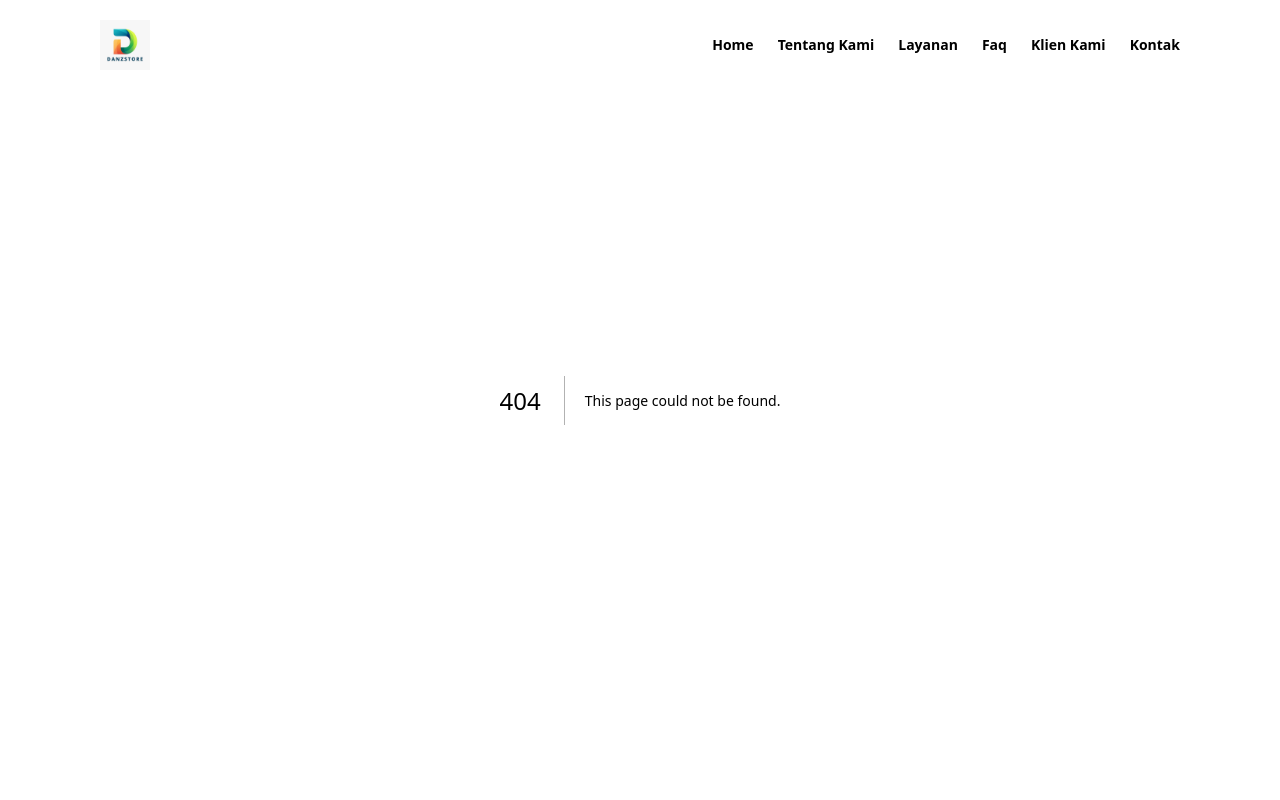
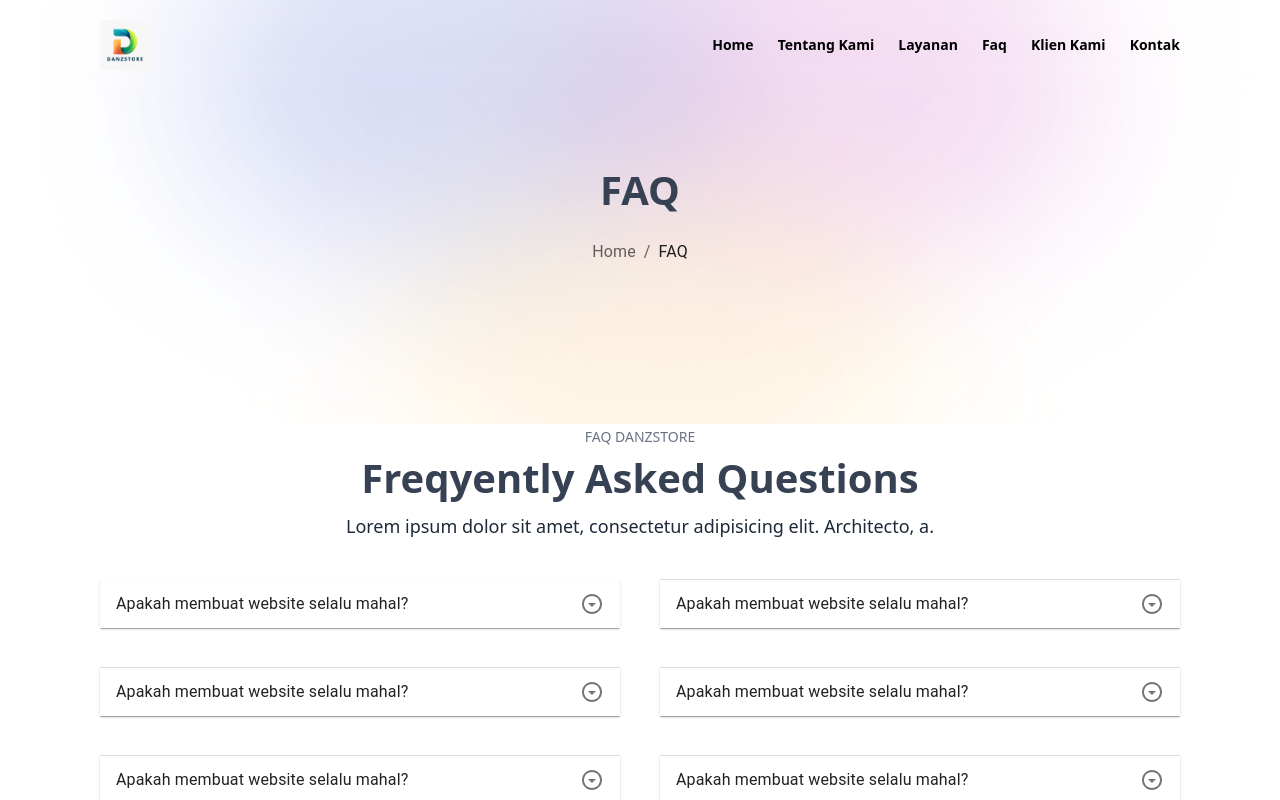
Before and after one commit to wshena/danzstore-company-profile, a Next.js app: page /faq in a window 1280 px wide. Before the commit this address had no page. Shown: the top 800 px of the page. Built offline with nearby package versions, Linux system fonts and the light colour scheme.

Commit message:
feat:finish faq page

```diff
--- /dev/null
+++ b/src/app/faq/Layout.tsx
@@ -0,0 +1,21 @@
+import { Metadata } from 'next';
+import React from 'react'
+
+interface Props {
+  children: React.ReactNode
+}
+
+export const metadata: Metadata = {
+  title: "FAQ - Danzstore Official Website",
+  description: "Generated by create next app",
+};
+
+const Layout = ({children}:Props) => {
+  return (
+    <div className="">
+      {children}
+    </div>
+  )
+}
+
+export default Layout
--- /dev/null
+++ b/src/app/faq/page.tsx
@@ -0,0 +1,61 @@
+import ContentContainer from '@/components/container/ContentContainer'
+import TitleSection from '@/components/sections/TitleSection'
+import { Breadcrumbs, Link, Typography } from '@mui/material'
+import React from 'react'
+import Accordion from '@mui/material/Accordion';
+import AccordionDetails from '@mui/material/AccordionDetails';
+import AccordionSummary from '@mui/material/AccordionSummary';
+import { QUESTIONS } from '@/const';
+import { ArrowDropDownCircleOutlined } from '@mui/icons-material';
+
+const page = () => {
+  return (
+    <main className="">
+      {/* title */}
+      <TitleSection title='FAQ' breadcrumb={
+        <Breadcrumbs aria-label="breadcrumb">
+          <Link underline="hover" color="inherit" href="/">
+            Home
+          </Link>
+          <Typography sx={{ color: 'text.primary' }}>FAQ</Typography>
+        </Breadcrumbs>
+      } />
+
+      {/* faq */}
+      <section id="faq" className="pb-10 md:pb-15 lg:pb-25">
+        <ContentContainer>
+          <div className="flex flex-col items-center gap-10">
+            {/* heading */}
+            <div className="text-center space-y-1">
+              <span className="text-sm md:text-md text-gray-500 uppercase">FAQ Danzstore</span>
+              <h1 className="capitalize font-semibold text-gray-700 text-[1.5rem] md:text-[2rem] lg:text-[2.5rem]">freqyently asked questions</h1>
+              <p className="text-sm lg:text-md xl:text-lg text-justify text-gray-800">Lorem ipsum dolor sit amet, consectetur adipisicing elit. Architecto, a.</p>
+            </div>
+
+            {/* faq */}
+            <div className="grid grid-cols-1 md:grid-cols-2 items-start gap-7 md:gap-10">
+              {QUESTIONS.map((item:any) => (
+                <Accordion key={item.id}>
+                  <AccordionSummary
+                    expandIcon={<ArrowDropDownCircleOutlined />}
+                    aria-controls="panel2-content"
+                    id="panel2-header"
+                  >
+                    <Typography component="span">{item.question}</Typography>
+                  </AccordionSummary>
+                  <AccordionDetails>
+                    <Typography>
+                      {item.answer}
+                    </Typography>
+                  </AccordionDetails>
+                </Accordion>
+              ))}
+            </div>
+          </div>
+        </ContentContainer>
+      </section>
+    </main>
+  )
+}
+
+export default page
--- a/src/const/index.ts
+++ b/src/const/index.ts
@@ -190,3 +190,46 @@ export const DIGITAL_SERVICES = [
     price: 'Rp Custom / item'
   },
 ]
+
+export const QUESTIONS = [
+  {
+    id: 1,
+    question: 'Apakah membuat website selalu mahal?',
+    answer: 'Membuat website itu murah jika dibandingkan dengan apa yang akan didapatkan kedepannya bagi kemajuan suatu bisnis atau perusahaan. Mau bikin website dengan harga murah? kami solusinya. Mulai dari 700ribuan saja Anda sudah bisa punya website lho.'
+  },
+  {
+    id: 2,
+    question: 'Apakah membuat website selalu mahal?',
+    answer: 'Membuat website itu murah jika dibandingkan dengan apa yang akan didapatkan kedepannya bagi kemajuan suatu bisnis atau perusahaan. Mau bikin website dengan harga murah? kami solusinya. Mulai dari 700ribuan saja Anda sudah bisa punya website lho.'
+  },
+  {
+    id: 3,
+    question: 'Apakah membuat website selalu mahal?',
+    answer: 'Membuat website itu murah jika dibandingkan dengan apa yang akan didapatkan kedepannya bagi kemajuan suatu bisnis atau perusahaan. Mau bikin website dengan harga murah? kami solusinya. Mulai dari 700ribuan saja Anda sudah bisa punya website lho.'
+  },
+  {
+    id: 4,
+    question: 'Apakah membuat website selalu mahal?',
+    answer: 'Membuat website itu murah jika dibandingkan dengan apa yang akan didapatkan kedepannya bagi kemajuan suatu bisnis atau perusahaan. Mau bikin website dengan harga murah? kami solusinya. Mulai dari 700ribuan saja Anda sudah bisa punya website lho.'
+  },
+  {
+    id: 5,
+    question: 'Apakah membuat website selalu mahal?',
+    answer: 'Membuat website itu murah jika dibandingkan dengan apa yang akan didapatkan kedepannya bagi kemajuan suatu bisnis atau perusahaan. Mau bikin website dengan harga murah? kami solusinya. Mulai dari 700ribuan saja Anda sudah bisa punya website lho.'
+  },
+  {
+    id: 6,
+    question: 'Apakah membuat website selalu mahal?',
+    answer: 'Membuat website itu murah jika dibandingkan dengan apa yang akan didapatkan kedepannya bagi kemajuan suatu bisnis atau perusahaan. Mau bikin website dengan harga murah? kami solusinya. Mulai dari 700ribuan saja Anda sudah bisa punya website lho.'
+  },
+  {
+    id: 7,
+    question: 'Apakah membuat website selalu mahal?',
+    answer: 'Membuat website itu murah jika dibandingkan dengan apa yang akan didapatkan kedepannya bagi kemajuan suatu bisnis atau perusahaan. Mau bikin website dengan harga murah? kami solusinya. Mulai dari 700ribuan saja Anda sudah bisa punya website lho.'
+  },
+  {
+    id: 8,
+    question: 'Apakah membuat website selalu mahal?',
+    answer: 'Membuat website itu murah jika dibandingkan dengan apa yang akan didapatkan kedepannya bagi kemajuan suatu bisnis atau perusahaan. Mau bikin website dengan harga murah? kami solusinya. Mulai dari 700ribuan saja Anda sudah bisa punya website lho.'
+  },
+]
```
